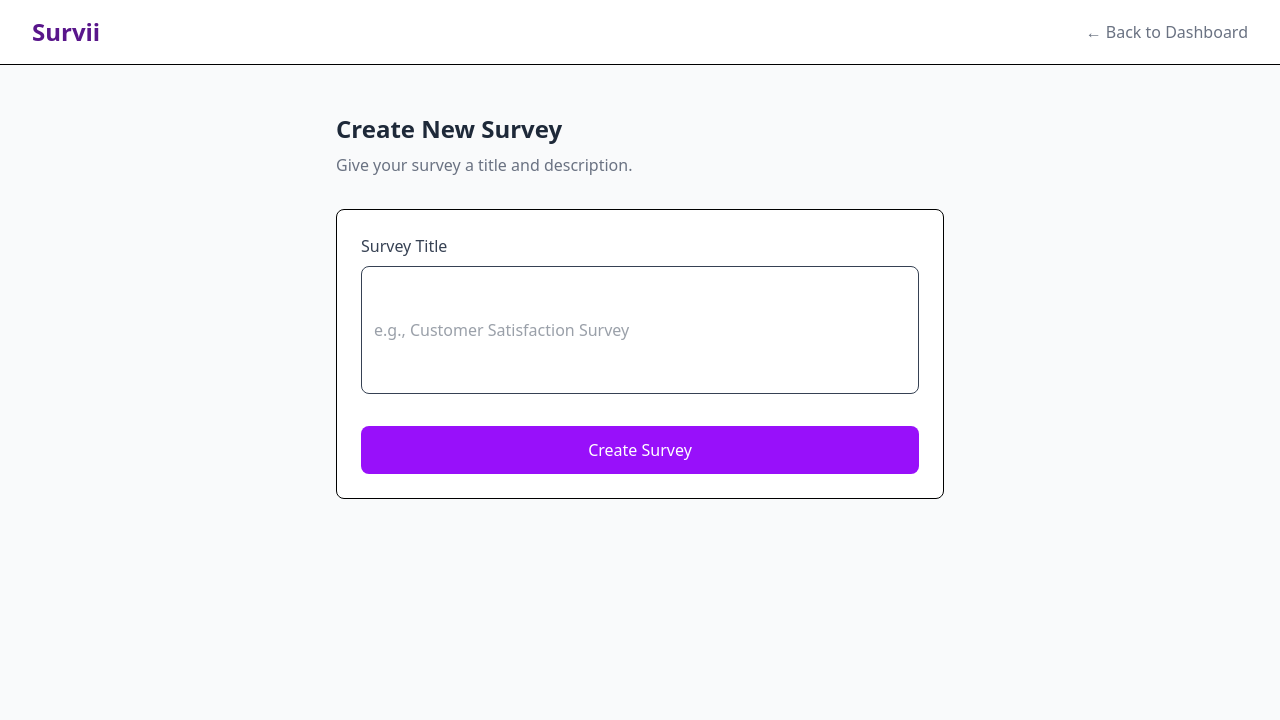
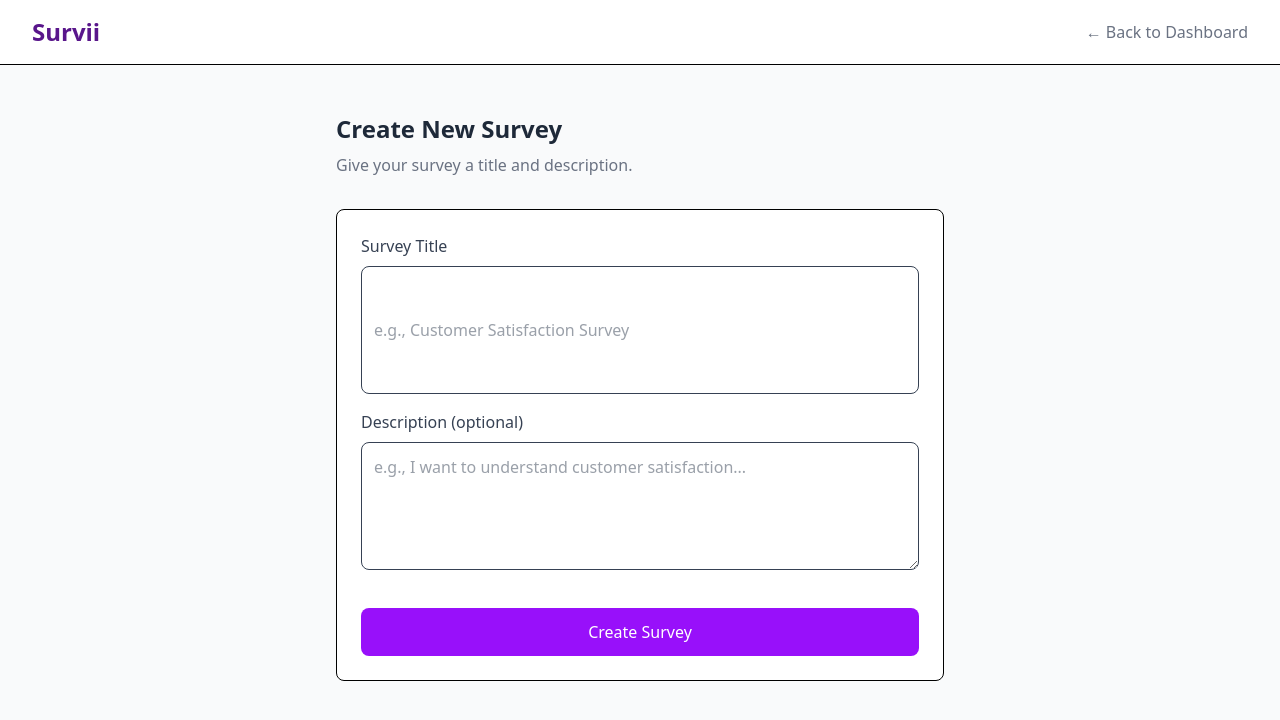
Before and after one commit to niloofar-shahsavar/survey-app, a React app in the folder frontend/: page /create in a window 1280 px wide. Shown: the top 720 px of the page. Built offline with nearby package versions, Linux system fonts and the light colour scheme; the HTML template or start-up script is replaced by a standard one.

Commit message:
fixed some bugs

```diff
--- a/frontend/src/pages/CreateSurvey.jsx
+++ b/frontend/src/pages/CreateSurvey.jsx
@@ -20,6 +20,7 @@ function CreateSurvey() {
         return;
       }
 
+      // Create survey
       const response = await fetch("http://localhost:8000/surveys/", {
         method: "POST",
         headers: {
@@ -35,10 +36,13 @@ function CreateSurvey() {
       if (!response.ok) {
         const data = await response.json();
         setError(data.detail || "Failed to create survey");
+        return;
       }
 
-      const survey = await response.json();
-      navigate(`/editor/${survey.id}`);
+      const surveyData = await response.json();
+
+      // Redirect to survey editor with the new survey ID
+      navigate(`/editor/${surveyData.id}`);
     } catch (err) {
       setError("Error connecting to server");
       console.error(err);
@@ -86,6 +90,17 @@ function CreateSurvey() {
               className="w-full h-32 p-3 border rounded-lg text-gray-700 focus:outline-none focus:border-purple-400"
             />
           </div>
+          <div className="mb-4">
+            <label className="block text-gray-700 font-medium mb-2">
+              Description (optional)
+            </label>
+            <textarea
+              placeholder="e.g., I want to understand customer satisfaction..."
+              value={description}
+              onChange={(e) => setDescription(e.target.value)}
+              className="w-full h-32 p-3 border rounded-lg text-gray-700 focus:outline-none focus:border-purple-400"
+            />
+          </div>
           <button
             type="submit"
             disabled={loading || !title}
```
